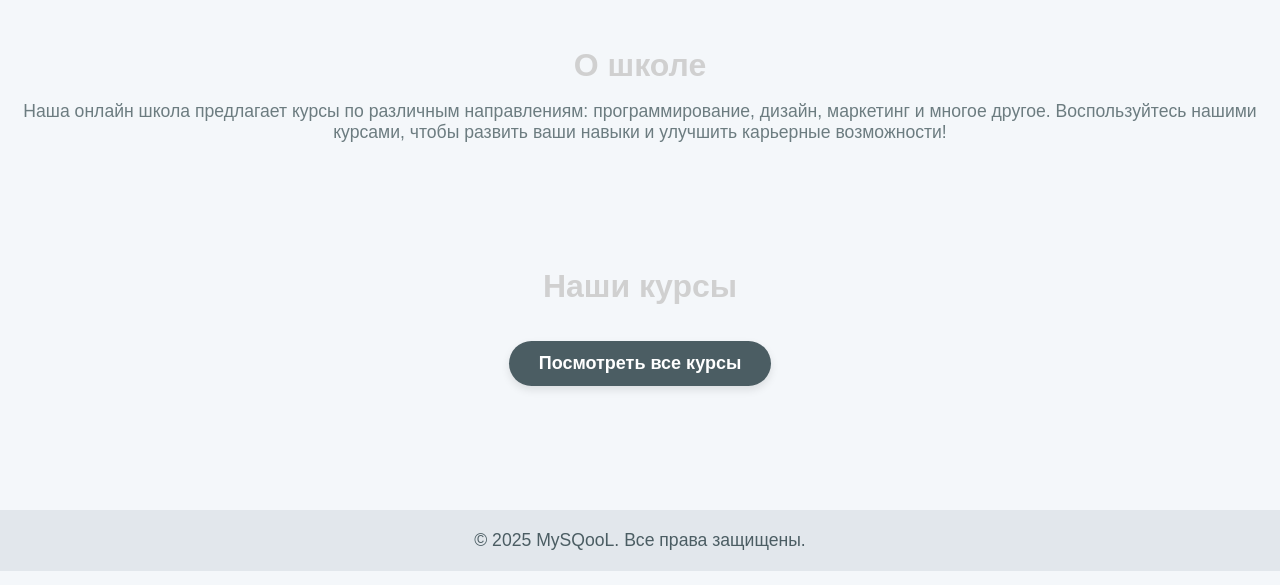
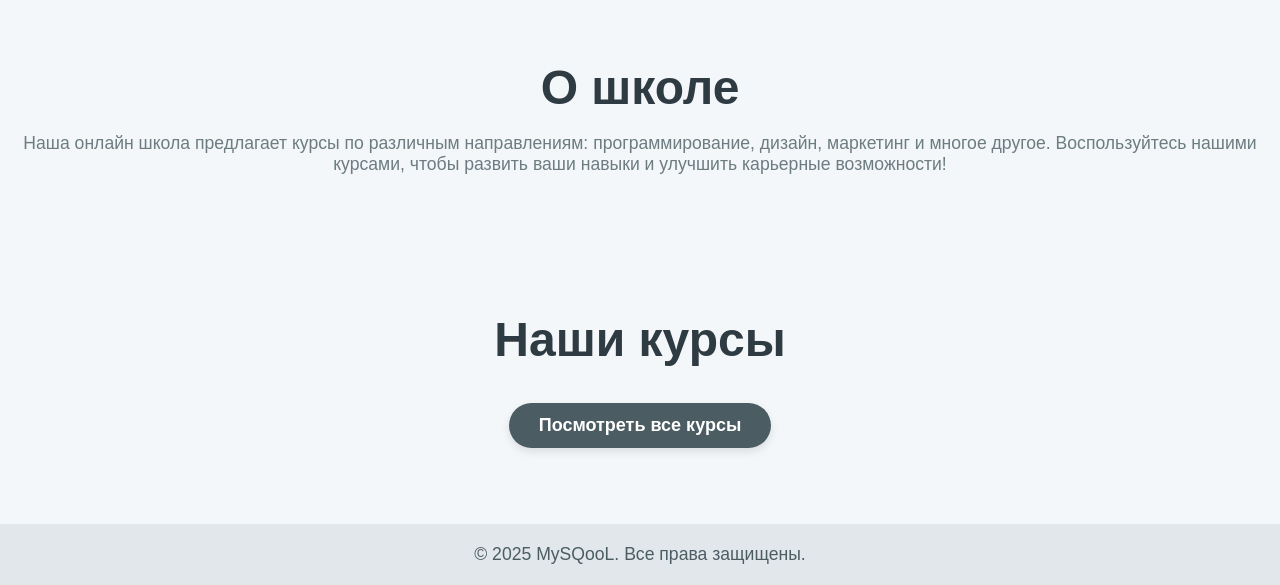
Before and after one commit to anastasia-kav/mysqool, a Django app: page / in a window 1280 px wide. Shown: the part 229-814 px from the top of the page. Run offline with Django 5.2, Linux system fonts and the light colour scheme.

Commit message:
Fix style

```diff
--- a/static/styles.css
+++ b/static/styles.css
@@ -107,6 +107,12 @@ h1, h2 {
 h1 {
     font-size: 3rem;
     color: #d0d0d0; /* Темно-серый цвет для главных заголовков */
+}
+
+/* Дополнительное выделение для h2 */
+h2 {
+    font-size: 3rem;
+    color: #2f3b42; /* Темно-серый цвет для главных заголовков */
 }
 
 /* Тексты параграфов */
```
